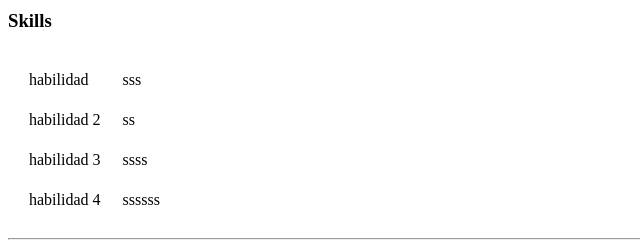
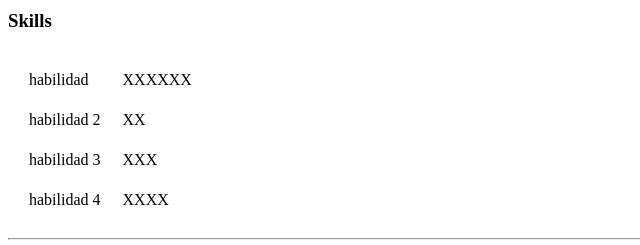
Before and after one commit to LucaMacDown/CV, a plain HTML site: page index.html in a window 1280 px wide. Shown: the part 1348-1593 px from the top of the page, 0-640 px from the left. Drawn offline with Linux system fonts and the light colour scheme.

Commit message:
Update index.html

```diff
--- a/index.html
+++ b/index.html
@@ -57,19 +57,19 @@
   <table cellspacing="20">
     <tr>
       <td>habilidad</td>
-      <td>sss</td>
+      <td>XXXXXX</td>
     </tr>
     <tr>
       <td>habilidad 2</td>
-      <td>ss</td>
+      <td>XX</td>
     </tr>
     <tr>
       <td>habilidad 3</td>
-      <td>ssss</td>
+      <td>XXX</td>
     </tr>
     <tr>
       <td>habilidad 4</td>
-      <td>ssssss</td>
+      <td>XXXX</td>
     </tr>
   </table cellspacing="20">
   <hr>
```
